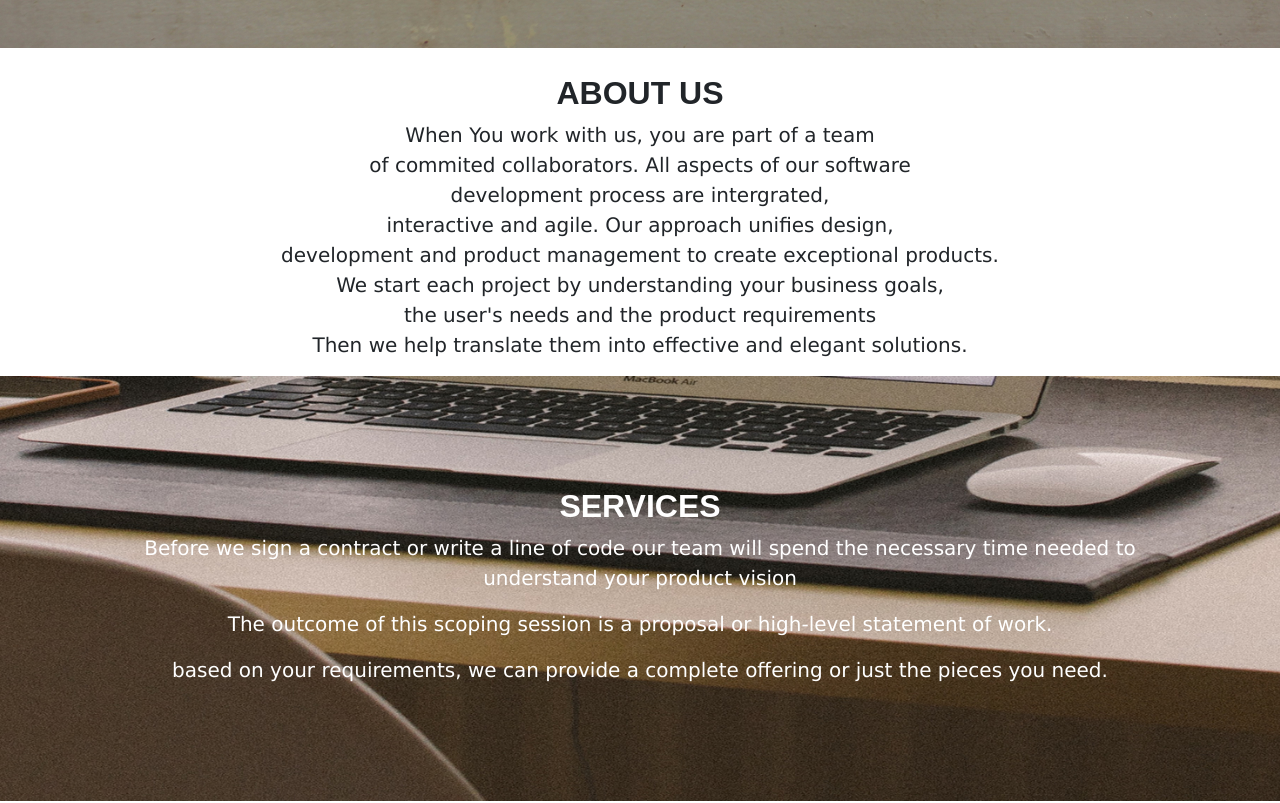
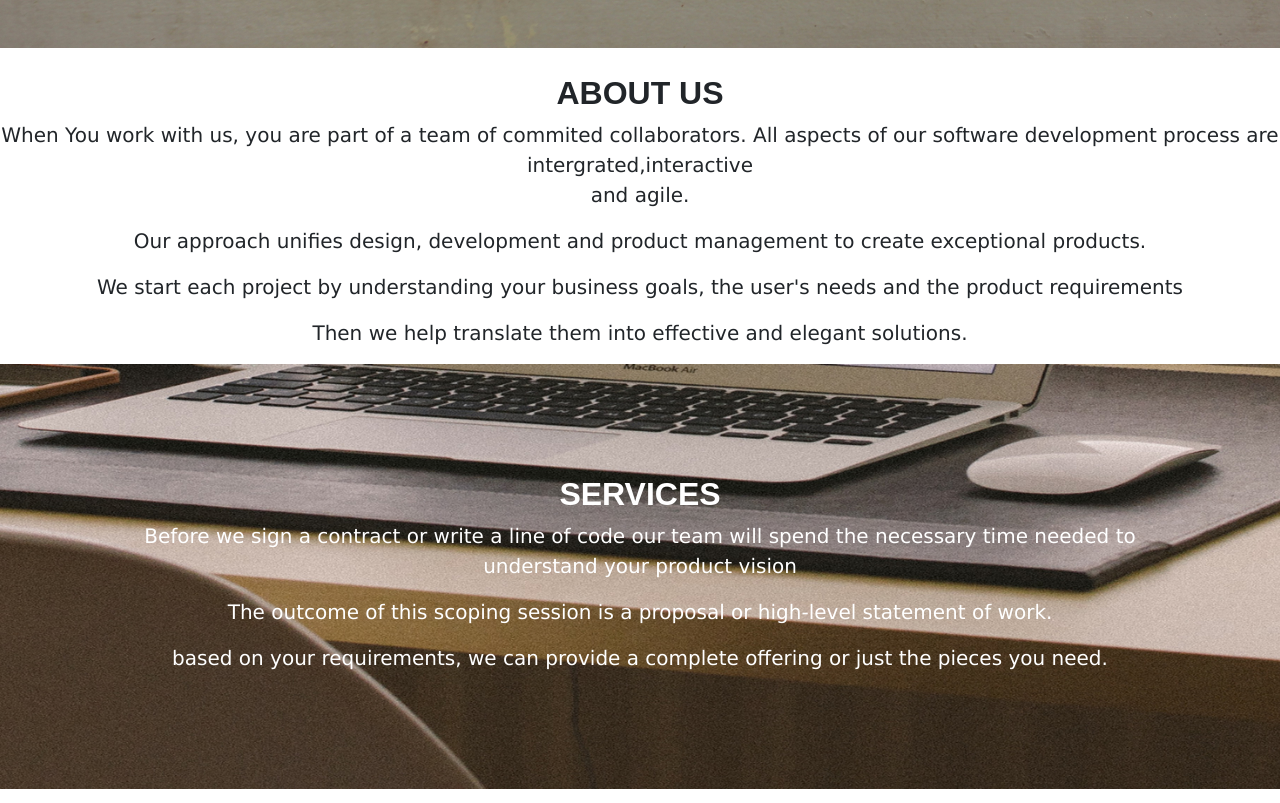
Before and after one commit to skeza318J/IP3, a plain HTML site: page index.html in a window 1280 px wide. Shown: the part 700-1503 px from the top of the page. Drawn offline with Linux system fonts and the light colour scheme.

Commit message:
added break to the paragraph

```diff
--- a/index.html
+++ b/index.html
@@ -24,8 +24,12 @@
         </section>
         <section id="aboutus">
             <h2>ABOUT US</h2>
-            <p>When You work with us, you are part of a team <br> of commited collaborators. All aspects of our software <br>
-                development process are intergrated, <br> interactive and agile. Our approach unifies design, <br> development and product management to create exceptional products. <br> We start each project by understanding your business goals, <br> the user's needs and the product requirements <br> Then we help translate them into effective and elegant solutions.</p>
+            <p>When You work with us, you are part of a team of commited collaborators. All aspects of our software
+                development process are intergrated,interactive <br> and agile.</p>
+            <p>Our approach unifies design, development and product management to create exceptional products.</p>
+            <p>We start each project by understanding your business goals, the user's needs and the product requirements
+            </p>
+            <p>Then we help translate them into effective and elegant solutions.</p>
         </section>
         <section id="services">
             <h2>SERVICES</h2>
@@ -131,7 +135,7 @@
             </form><br>
             <form>
                 <div class="form-row">
-                    <div class=".col-md-2">
+                    <div class="col-md-2">
                         <textarea name="message" class="jum-4" style="background-color:transparent" placeholder="Your message here..." rows="8" cols="102" required></textarea> <br>
                     </div>
                     </div>
```
